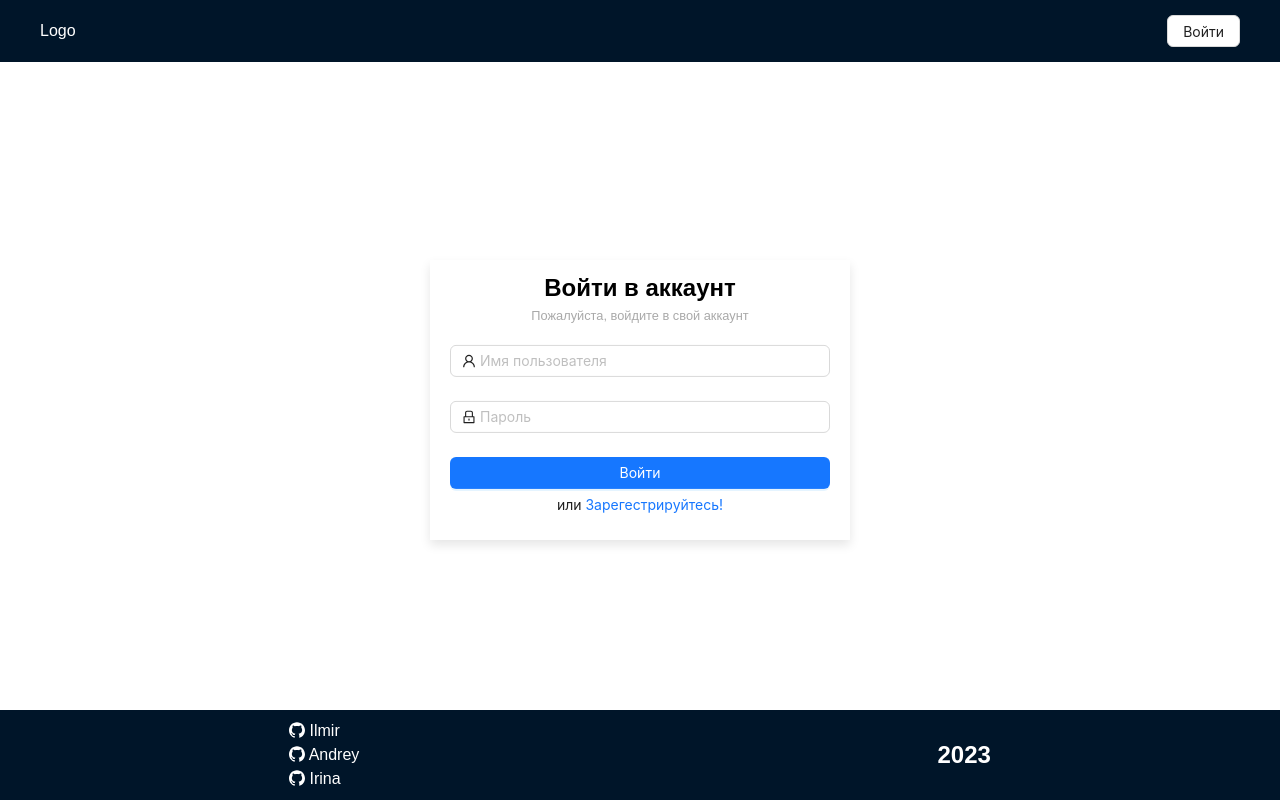
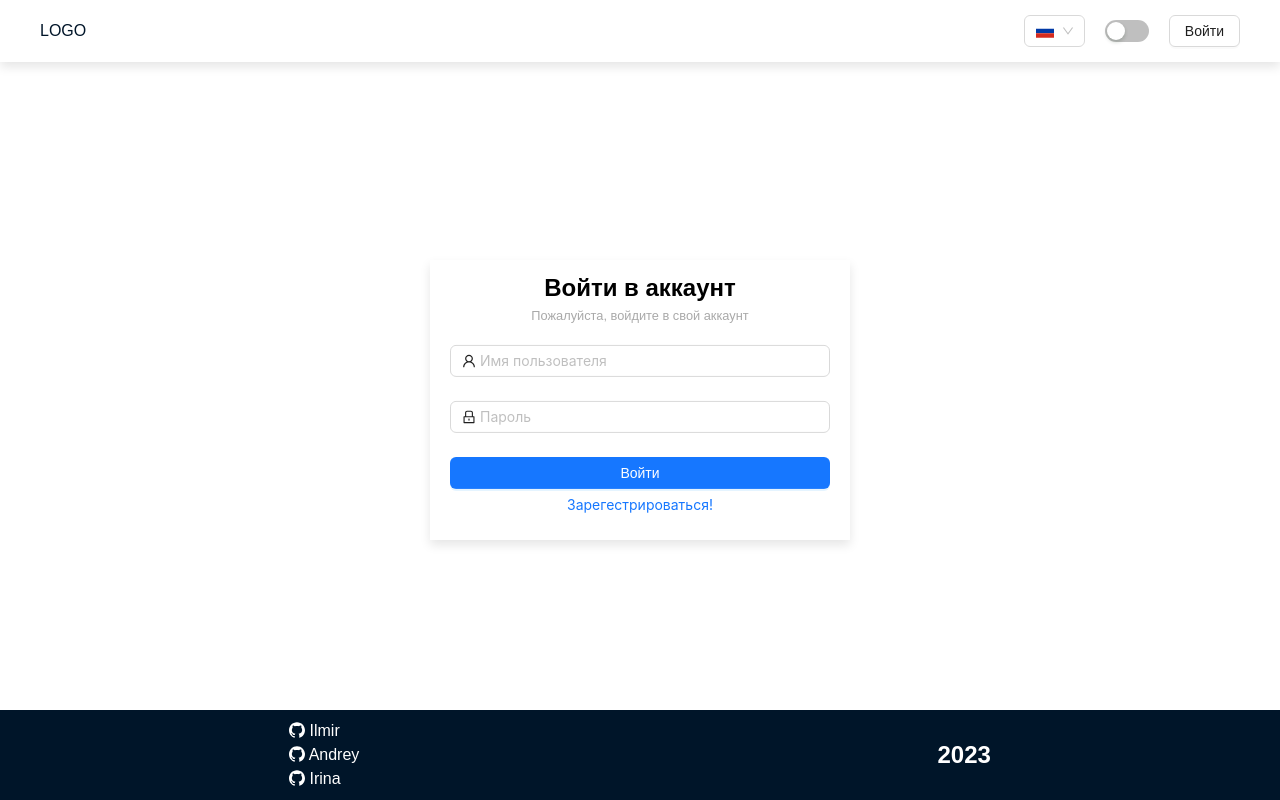
Before and after one commit to h1stil/video-chat, a React (Create React App) app: page /login in a window 1280 px wide. Built offline with nearby package versions, Linux system fonts and the light colour scheme.

Commit message:
feat: added dark-theme

```diff
--- a/package.json
+++ b/package.json
@@ -12,6 +12,7 @@
     "@types/react-dom": "^18.0.10",
     "@types/react-router-dom": "^5.3.3",
     "antd": "^5.1.7",
+    "flag-icons": "^6.6.6",
     "react": "^18.2.0",
     "react-dom": "^18.2.0",
     "react-router-dom": "^6.8.0",
--- a/src/App.css
+++ b/src/App.scss
@@ -1,3 +1,5 @@
+@import "./UI/constants.scss";
+
 *,
 *::before,
 *::after {
@@ -68,6 +70,24 @@ select {
 }
 
 .content__container {
-  background-color: #fff;
   flex-grow: 1;
 }
+
+.ant-btn {
+  font-family: sans-serif;
+}
+
+html[data-theme="dark"] {
+  background-color: $mainColorDark;
+  color: #fff;
+  .header__logo {
+    color: $mainColor;
+  }
+}
+
+html.transition,
+html.transition *,
+html.transition *:before,
+html.transition *:after {
+  transition: all 750ms;
+}
--- a/src/App.tsx
+++ b/src/App.tsx
@@ -1,4 +1,4 @@
-import "./App.css";
+import "./App.scss";
 import { Routes, Route } from "react-router-dom";
 import Register from "./modules/RegistrationForm/components/Register";
 import Login from "./modules/RegistrationForm/components/Login";
--- a/src/UI/constants.scss
+++ b/src/UI/constants.scss
@@ -2,3 +2,7 @@ $mainColor: rgb(255, 255, 255);
 $secondMainColor: #001529;
 $hintText: darkgray;
 $hoverColor: #1677ff;
+
+$mainColorDark: #333333;
+$secondMainColorDark: #434343;
+$hintTextDark: rgb(169, 169, 169);
--- a/src/modules/Header/Header.scss
+++ b/src/modules/Header/Header.scss
@@ -1,7 +1,6 @@
 @import "../../UI/constants.scss";
 
 .header {
-  background-color: $secondMainColor;
   flex-grow: 0;
   flex-shrink: 0;
   flex-basis: auto;
@@ -10,8 +9,19 @@
   align-items: center;
   justify-content: space-between;
   padding: 15px 40px;
+  box-shadow: 0px 5px 10px rgba(0, 0, 0, 0.1);
 }
 
 a {
   text-decoration: none;
 }
+
+.header__logo {
+  color: $secondMainColor;
+}
+
+.header__right {
+  display: flex;
+  align-items: center;
+  gap: 20px;
+}
--- a/src/modules/Header/Header.tsx
+++ b/src/modules/Header/Header.tsx
@@ -1,14 +1,61 @@
-import { Button } from "antd";
+import { Button, Switch, ConfigProvider, Select, MenuProps, Menu } from "antd";
+import { useState } from "react";
 import { Link } from "react-router-dom";
 import "./Header.scss";
+import "/node_modules/flag-icons/css/flag-icons.min.css";
 
 const Header = () => {
+  const onChange = (checked: boolean) => {
+    const trans = () => {
+      document.documentElement.classList.add("transition");
+      window.setTimeout(() => {
+        document.documentElement.classList.remove("transition");
+      }, 1000);
+    };
+    if (checked) {
+      document.documentElement.setAttribute("data-theme", "dark");
+      trans();
+    } else {
+      document.documentElement.setAttribute("data-theme", "light");
+      trans();
+    }
+  };
+
+  const handleLanguage = (value: string) => {
+    console.log(`selected ${value}`);
+  };
+
   return (
     <div className="header">
-      <div>Logo</div>
-      <Link to="/login">
-        <Button className="header__login">Войти</Button>
+      <Link to="/">
+        <div className="header__logo">LOGO</div>
       </Link>
+      <div className="header__right">
+        <Select
+          defaultValue="RU"
+          style={{ width: 61 }}
+          onChange={handleLanguage}
+          options={[
+            {
+              value: "RU",
+              label: <span className="fi fi-ru"></span>,
+            },
+            { value: "EN", label: <span className="fi fi-gb"></span> },
+          ]}
+        />
+        <ConfigProvider
+          theme={{
+            token: {
+              colorPrimary: "#000",
+            },
+          }}
+        >
+          <Switch onChange={onChange} />
+        </ConfigProvider>
+        <Link to="/login">
+          <Button className="header__login">Войти</Button>
+        </Link>
+      </div>
     </div>
   );
 };
--- a/src/modules/RegistrationForm/components/Login.tsx
+++ b/src/modules/RegistrationForm/components/Login.tsx
@@ -55,7 +55,7 @@ const Login: FC = () => {
             >
               Войти
             </Button>
-            или <Link to="/register">Зарегестрируйтесь!</Link>
+            <Link to="/register">Зарегестрироваться!</Link>
           </Form.Item>
         </Form>
       </div>
```
Also changed, not shown: 1 other file (tests, documents, lock files or other folders).
